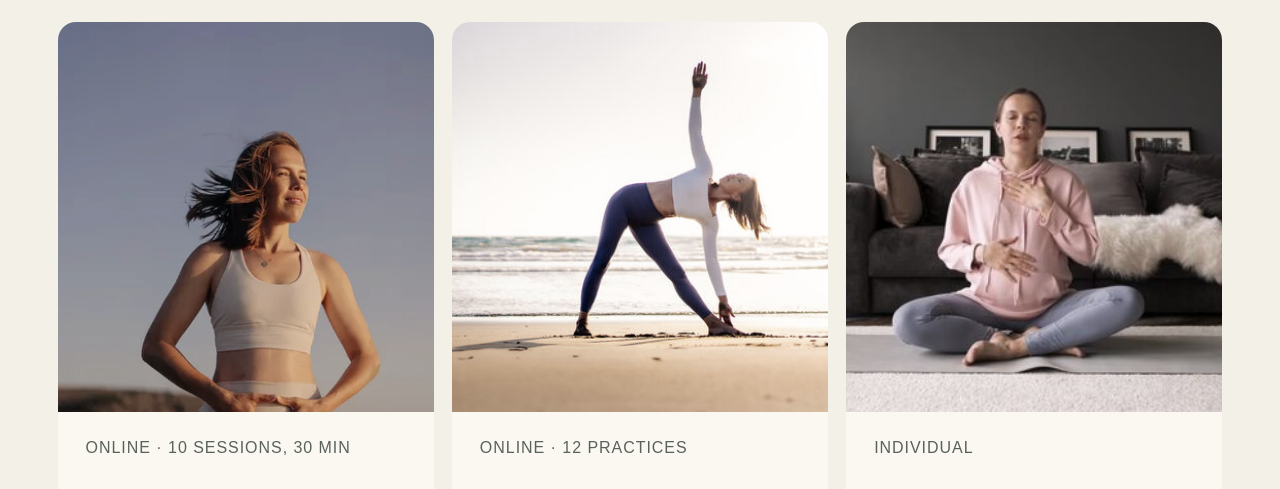
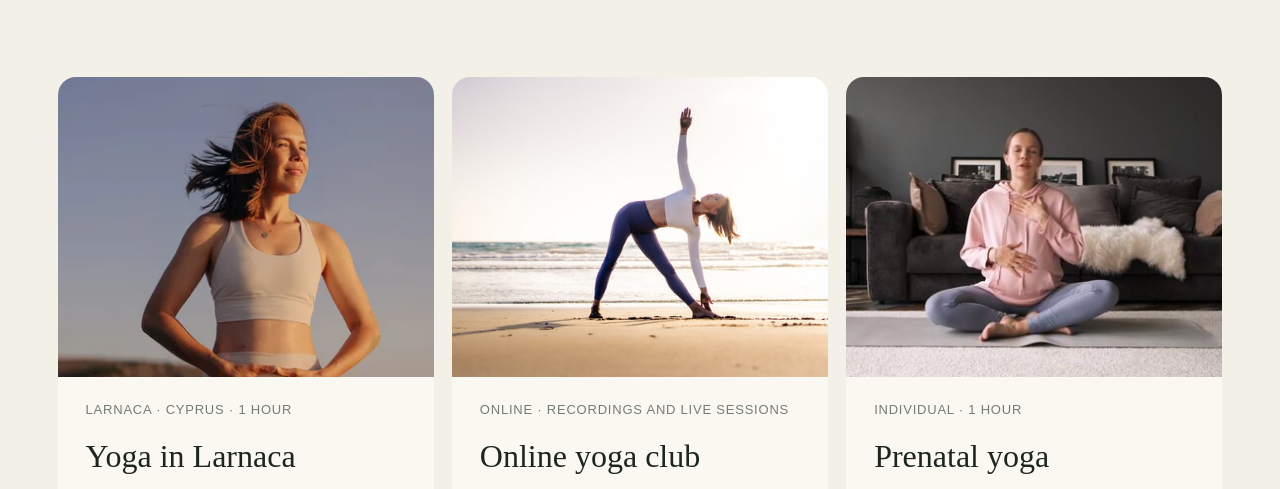
Before and after one commit to lavitaebellaalina-create/Yoga23112026, a website: page en/practices.html in a window 1280 px wide. Shown: the part 276-765 px from the top of the page. Drawn offline with Linux system fonts and the light colour scheme.

Commit message:
Remove duplicate prenatal practice cards
Co-authored-by: Copilot <223556219+Copilot@users.noreply.github.com>

```diff
--- a/en/practices.html
+++ b/en/practices.html
@@ -19,11 +19,6 @@
   </header>
   <main>
     <section class="inner-hero"><h1>A practice that<br><em>fits you</em></h1></section>
-    <section class="service-grid practice-page-grid">
-      <article class="service-card"><img src="../assets/pelvic.webp" alt="Pelvic floor practice"><div class="service-info"><p class="service-meta">Online · 10 sessions, 30 min</p><h2>Pelvic floor</h2><p>Restore tone, ease and confidence through a gentle, caring practice.</p><a class="card-button" href="contact.html">Enquire <span>↗</span></a></div></article>
-      <article class="service-card"><img src="../assets/back.jpeg" alt="Healthy back practice"><div class="service-info"><p class="service-meta">Online · 12 practices</p><h2>Healthy back</h2><p>Release tension, improve posture and rediscover support and ease in your body.</p><a class="card-button" href="contact.html">Enquire <span>↗</span></a></div></article>
-      <article class="service-card"><img src="../assets/pregnancy.jpeg" alt="Prenatal yoga"><div class="service-info"><p class="service-meta">Individual</p><h2>Prenatal yoga</h2><p>Support your body and wellbeing with gentle practice adapted specifically for you.</p><a class="card-button" href="contact.html">Enquire <span>↗</span></a></div></article>
-    </section>
     <section class="source-services">
       <article class="source-service"><img src="../assets/pelvic.webp" alt="Yoga in Larnaca"><div><p class="service-meta">Larnaca · Cyprus · 1 hour</p><h2>Yoga in Larnaca</h2><p>On the seashore in the shade of Larnaca. The practice combines physical exercises and breathing techniques for general wellbeing and strength.</p><strong>Price — €20</strong><a class="button" href="contact.html">Enquire <span>↗</span></a></div></article>
       <article class="source-service"><img src="../assets/back.jpeg" alt="Online yoga club"><div><p class="service-meta">Online · recordings and live sessions</p><h2>Online yoga club</h2><p>More than 200 recorded practices and live online sessions.</p><a class="button" href="contact.html">Enquire <span>↗</span></a></div></article>
--- a/styles.css
+++ b/styles.css
@@ -454,7 +454,7 @@ footer > div > a { border-bottom: 1px solid var(--ink); padding-bottom: 5px; }
   display: grid;
   grid-template-columns: repeat(3, 1fr);
   gap: 18px;
-  margin: 0 4.5vw 70px;
+  margin: 55px 4.5vw 70px;
 }
 .source-service {
   overflow: hidden;
@@ -721,7 +721,7 @@ footer > div > a { border-bottom: 1px solid var(--ink); padding-bottom: 5px; }
   .about-page-image img { height: 480px; }
   .about-page-copy { padding: 35px 5vw 50px; }
   .practice-page-grid { margin: 0; padding: 0 5vw 55px; }
-  .source-services { grid-template-columns: 1fr; margin: 0 5vw 55px; }
+  .source-services { grid-template-columns: 1fr; margin: 55px 5vw 55px; }
   .course-details { margin: 0 5vw 55px; }
   .course-detail-grid { grid-template-columns: 1fr; }
   .retreat-schedule { grid-template-columns: 1fr; }
```
Also changed, not shown: practices.html (+0 -5 lines).
